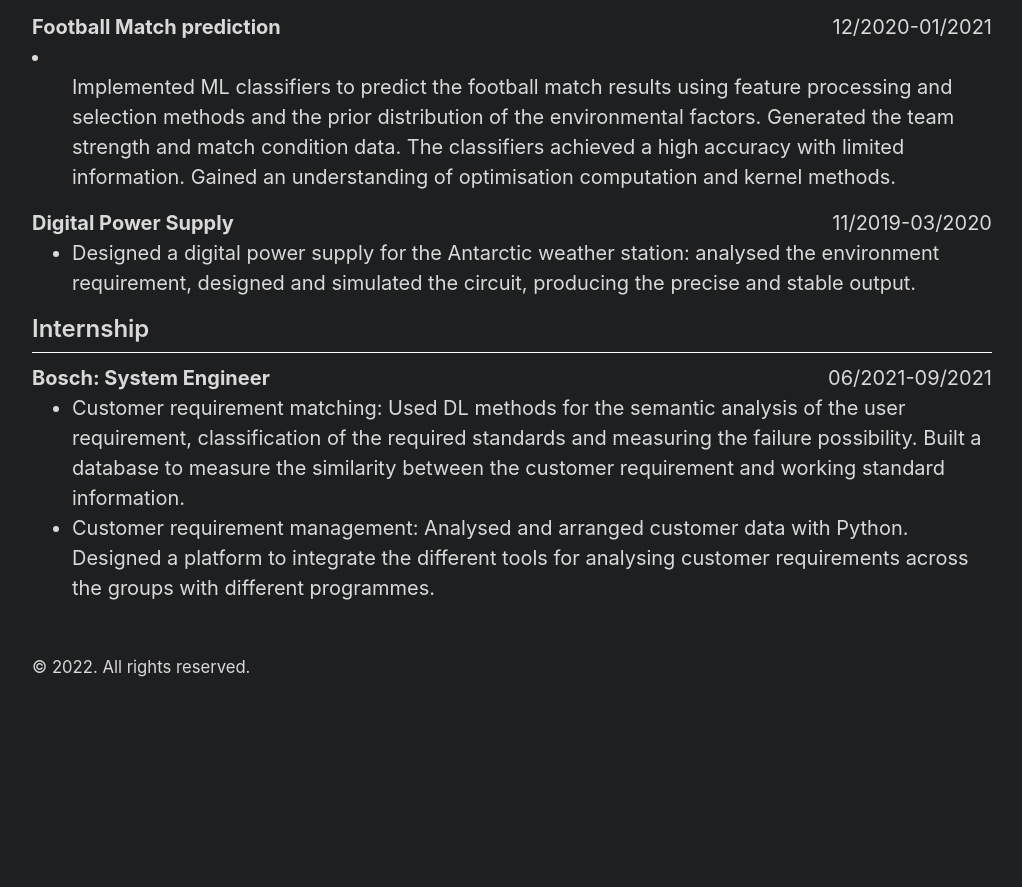
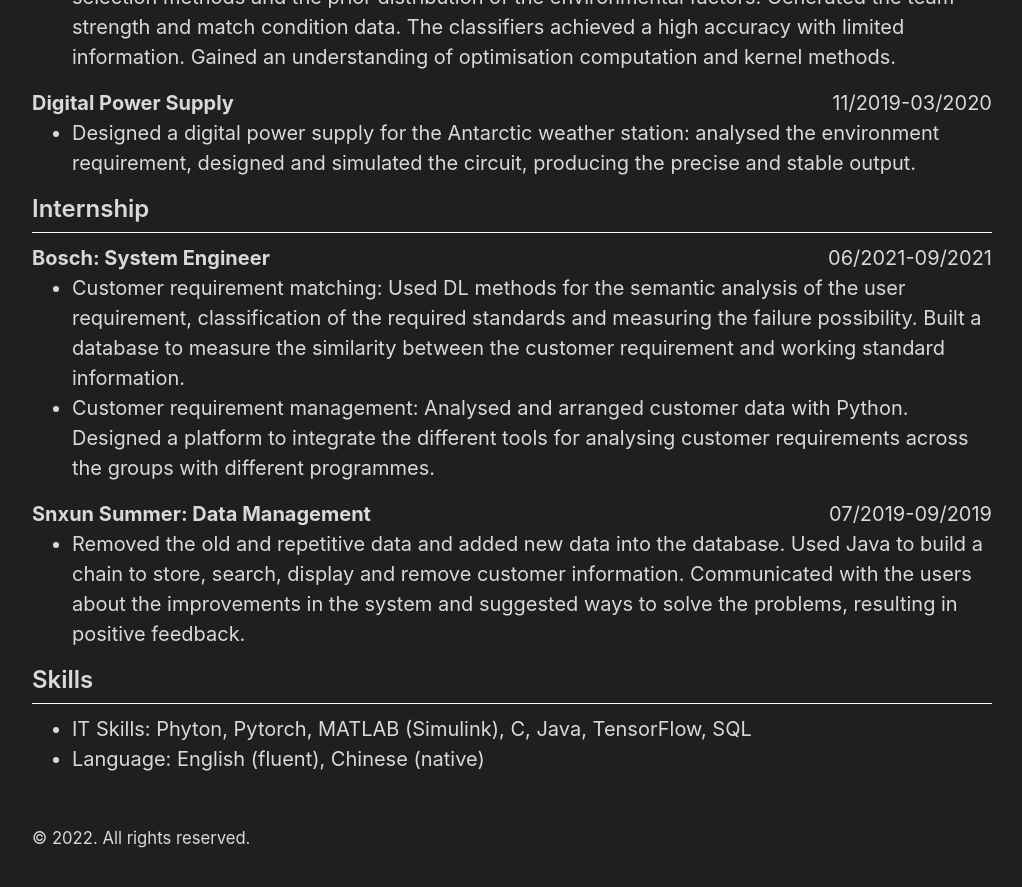
Before and after one commit to Zhao-Mingyang/zhao-mingyang.github.io, a Jekyll site: the page built from about.md, in a window 1280 px wide and 900 px high, scrolled down 1487 px. Shown: the top 887 px of the window, without its empty margins (128-1150 px from the left). Built offline with Jekyll 4.4.1, drawn with Linux system fonts in a browser that asks for light colours; before the commit the page ends 2216 px from its top, so only the background shows below that.

Commit message:
Update default.html

```diff
--- a/_layouts/default.html
+++ b/_layouts/default.html
@@ -38,14 +38,14 @@
 
 	<div style="float:left; text-align:left"> <b> MRI Brain Tumor Detection and Classification </b> </div>
 		     <div style="float:right; text-align:right"> 09/2021-12/2021</div> <br>
-	<li> <ul> Implemented both ML and DL classifiers to detect and classify the brain tumour. Designed the CNN and implemented ten models
+	<ul> <li> Implemented both ML and DL classifiers to detect and classify the brain tumour. Designed the CNN and implemented ten models
 	from research. Achieved high accuracies in both tumour detection and classification. The project enhanced my knowledge of image
 	processing, feature extraction and selection techniques and my skills to adjust the hypermeters and design the experiments.
 		     </li> </ul>
 
 	<div style="float:left; text-align:left"> <b> Reconstructing and Classifying Obfuscated Image with Neural Network Approach  </b> </div>
 		     <div style="float:right; text-align:right"> 09/2020-04/2021</div> <br>
-	<li> <ul> Designed the neural network structure based on the model structures used for image super-resolution, image deblurring and image
+	<ul> <li> Designed the neural network structure based on the model structures used for image super-resolution, image deblurring and image
 	style transfer. Reconstructed the image processed by different obfuscated techniques and obfuscation levels including Gaussian
 	smoothing and pixelization. The generated images are highly identical to the original images measured by PSNR and SSIM. </ul>
 	<ul> Further reconstructed the face features processed by an obfuscation technique using GAN. The project achieved the classification
@@ -54,14 +54,14 @@
 
 	<div style="float:left; text-align:left"> <b> Planning and Controlling of a Cleaning Robot  </b> </div>
 		     <div style="float:right; text-align:right"> 03/2021-05/2021</div> <br>
-	<li> <ul> Designed an RL algorithm for the cleaning robot in a continuous environment: designed the high-level planning and low-level control
+	<ul> <li> Designed an RL algorithm for the cleaning robot in a continuous environment: designed the high-level planning and low-level control
 	of the robot. The algorithm achieved a high success rate in trajectory planning and obstacle avoidance. Gained a comprehensive view
 	of the Markov decision process, DDPG, hindsight experience replay and reward function.
 		     </li> </ul>
 
 	<div style="float:left; text-align:left"> <b> Football Match prediction  </b> </div>
 		     <div style="float:right; text-align:right">  12/2020-01/2021 </div> <br>
-	<li> <ul> Implemented ML classifiers to predict the football match results using feature processing and selection methods and the prior
+	<ul> <li> Implemented ML classifiers to predict the football match results using feature processing and selection methods and the prior
 	distribution of the environmental factors. Generated the team strength and match condition data. The classifiers achieved a high
 	accuracy with limited information. Gained an understanding of optimisation computation and kernel methods. <br>
 		     </li> </ul>
@@ -82,6 +82,20 @@
 	<li> Customer requirement management: Analysed and arranged customer data with Python. Designed a platform to integrate the different
 	tools for analysing customer requirements across the groups with different programmes.
 		</ul> </li>
+
+	<div style="float:left; text-align:left"> <b> Snxun Summer: Data Management   </b> </div>
+		     <div style="float:right; text-align:right">  07/2019-09/2019 </div> <br>
+	<ul> <li> Removed the old and repetitive data and added new data into the database. Used Java to build a chain to store, search, display and
+	remove customer information. Communicated with the users about the improvements in the system and suggested ways to solve the
+	problems, resulting in positive feedback.
+		</ul> </li>
+
+	<h2>Skills</h2>
+	     <HR>
+	<ul>
+	<li> IT Skills: Phyton, Pytorch, MATLAB (Simulink), C, Java, TensorFlow, SQL </li>
+	<li> Language: English (fluent), Chinese (native) </li>
+	</ul>
 
 
       </main>
```
